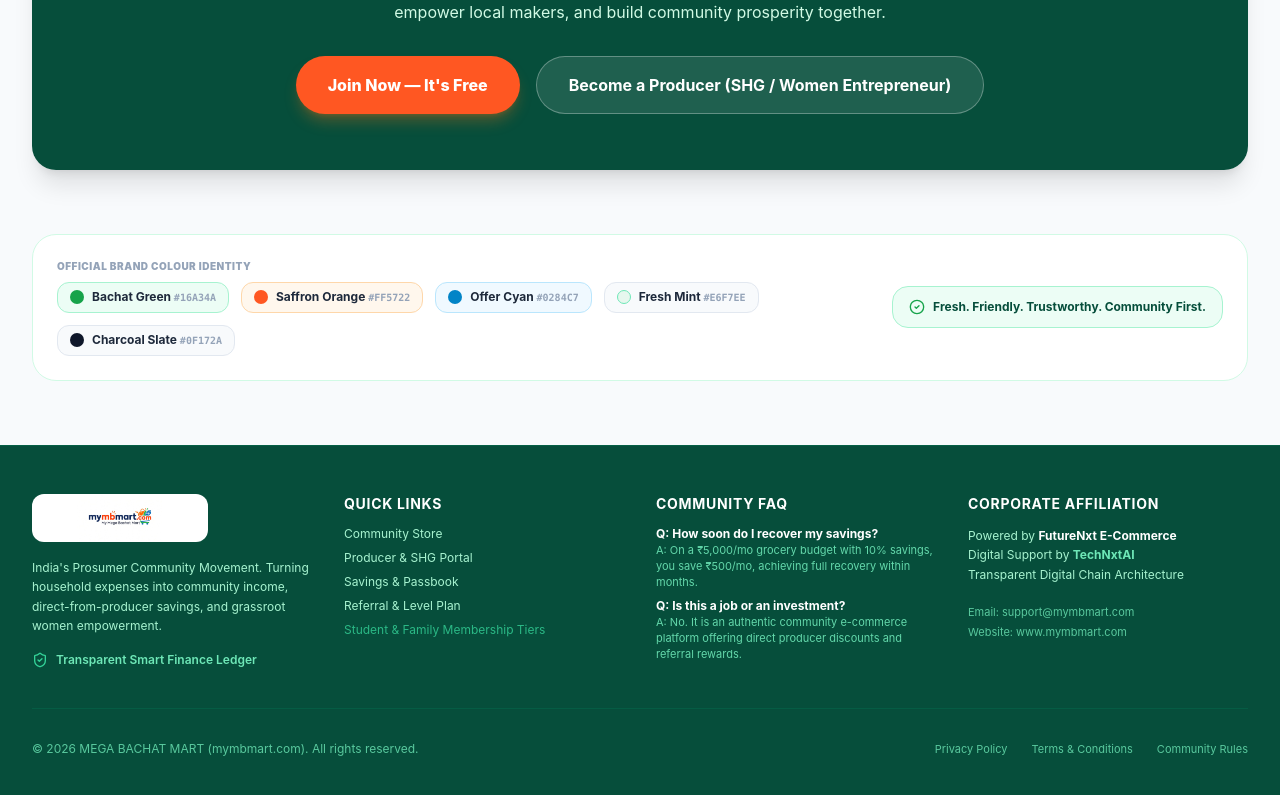
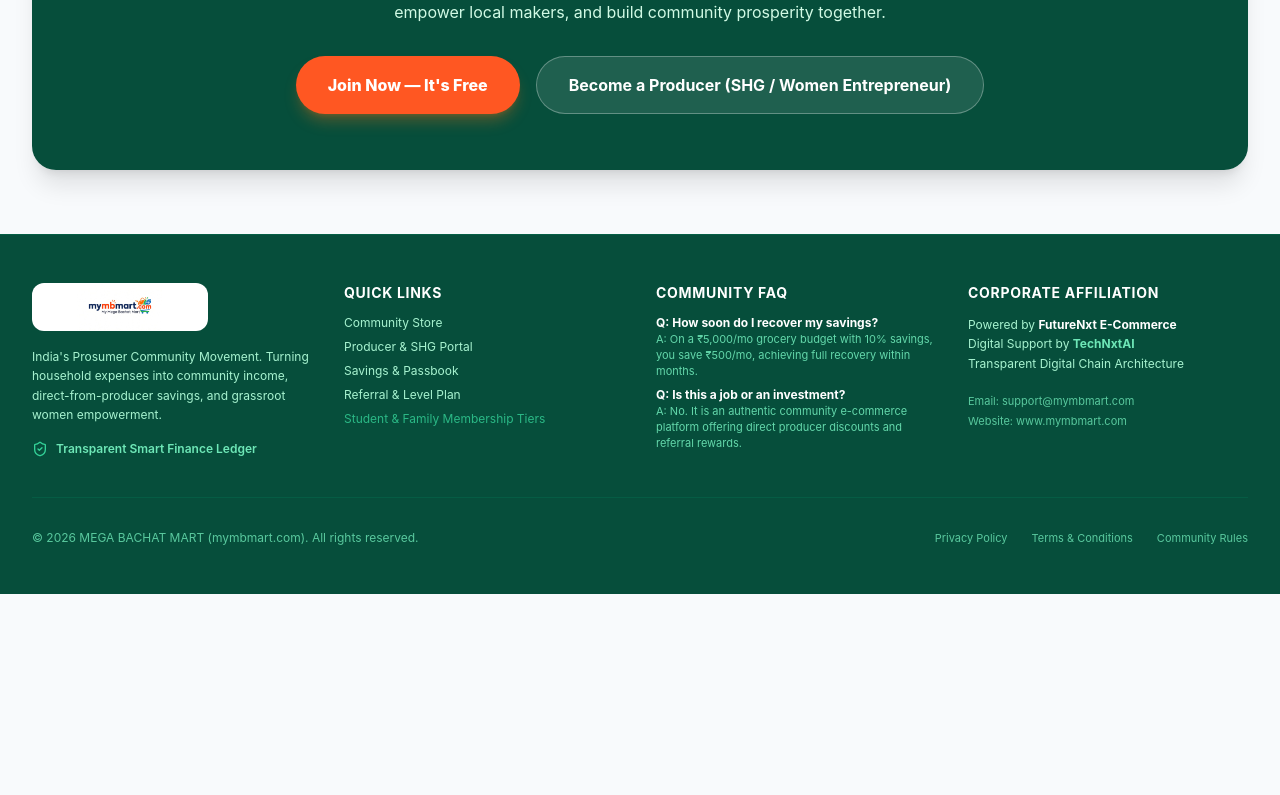
Before and after one commit to fnxtinterns-Main/mymbmart, a Next.js app: page / in a window 1280 px wide. Shown: the part 4269-5064 px from the top of the page. After the commit the page ends 4863 px from the top, so only its background shows below. Built offline with nearby package versions, Linux system fonts and the light colour scheme.

Commit message:
chore: remove brand color identity section from homepage

```diff
--- a/src/app/page.tsx
+++ b/src/app/page.tsx
@@ -559,43 +559,7 @@ export default function Home() {
           </div>
         </section>
 
-        {/* 8. Recommended Color Palette & Brand Identity Showcase (Matching Picture 5) */}
-        <section className="max-w-7xl mx-auto px-4 sm:px-6 lg:px-8">
-          <div className="bg-white rounded-3xl border border-emerald-100 p-5 sm:p-6 shadow-xs flex flex-col md:flex-row md:items-center justify-between gap-4">
-            <div>
-              <span className="text-[10px] font-black uppercase text-slate-400 tracking-wider block mb-2">
-                Official Brand Colour Identity
-              </span>
-              <div className="flex flex-wrap items-center gap-2 sm:gap-3 text-xs">
-                <div className="flex items-center space-x-2 bg-emerald-50 border border-emerald-200 px-3 py-1.5 rounded-xl">
-                  <span className="w-3.5 h-3.5 rounded-full bg-brand-green"></span>
-                  <span className="font-bold text-slate-800">Bachat Green <span className="text-[10px] text-slate-400 font-mono">#16A34A</span></span>
-                </div>
-                <div className="flex items-center space-x-2 bg-orange-50 border border-orange-200 px-3 py-1.5 rounded-xl">
-                  <span className="w-3.5 h-3.5 rounded-full bg-brand-orange"></span>
-                  <span className="font-bold text-slate-800">Saffron Orange <span className="text-[10px] text-slate-400 font-mono">#FF5722</span></span>
-                </div>
-                <div className="flex items-center space-x-2 bg-sky-50 border border-sky-200 px-3 py-1.5 rounded-xl">
-                  <span className="w-3.5 h-3.5 rounded-full bg-brand-blue"></span>
-                  <span className="font-bold text-slate-800">Offer Cyan <span className="text-[10px] text-slate-400 font-mono">#0284C7</span></span>
-                </div>
-                <div className="flex items-center space-x-2 bg-slate-50 border border-slate-200 px-3 py-1.5 rounded-xl">
-                  <span className="w-3.5 h-3.5 rounded-full bg-brand-mint border border-emerald-300"></span>
-                  <span className="font-bold text-slate-800">Fresh Mint <span className="text-[10px] text-slate-400 font-mono">#E6F7EE</span></span>
-                </div>
-                <div className="flex items-center space-x-2 bg-slate-50 border border-slate-200 px-3 py-1.5 rounded-xl">
-                  <span className="w-3.5 h-3.5 rounded-full bg-brand-charcoal"></span>
-                  <span className="font-bold text-slate-800">Charcoal Slate <span className="text-[10px] text-slate-400 font-mono">#0F172A</span></span>
-                </div>
-              </div>
-            </div>
 
-            <div className="flex items-center space-x-2 bg-emerald-50 text-brand-forest px-4 py-3 rounded-2xl border border-emerald-200 text-xs font-bold shrink-0">
-              <CheckCircle2 className="w-4 h-4 text-brand-green shrink-0" />
-              <span>Fresh. Friendly. Trustworthy. Community First.</span>
-            </div>
-          </div>
-        </section>
 
       </main>
 
```
